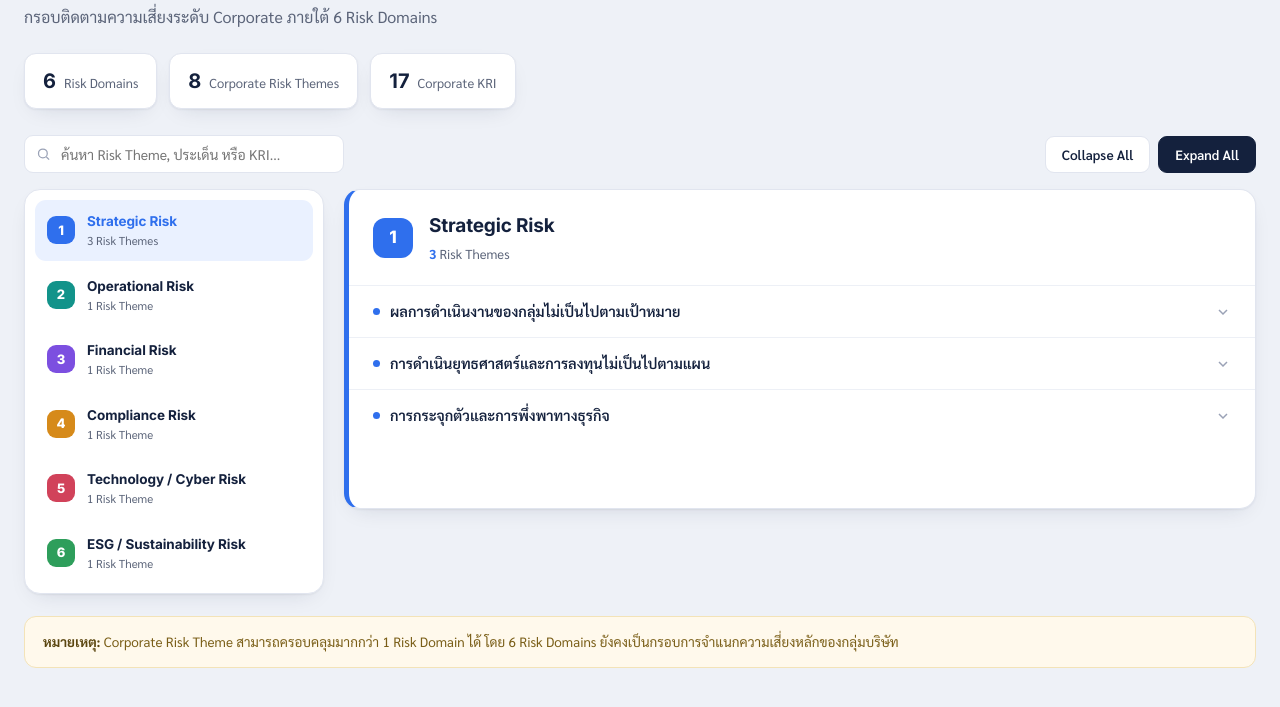
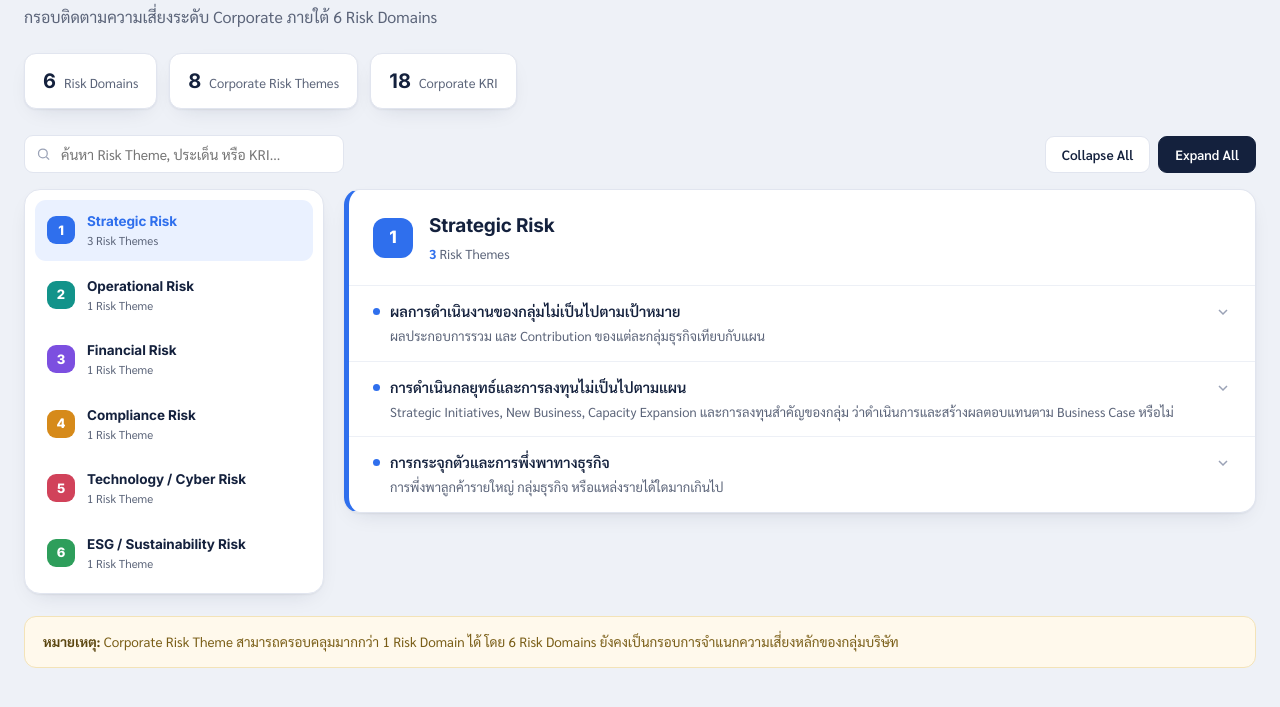
Before and after one commit to Thanitinw/ERM, a plain HTML site: page index.html in a window 1280 px wide. Shown: the part 135-842 px from the top of the page. Drawn offline with Linux system fonts and the light colour scheme.

Commit message:
Show tracking focus as an always-visible description; refresh content
Move "ประเด็นที่ Corporate ควรติดตาม" out from behind the click and show it as a subtitle directly under each Risk Theme title, so context is visible without expanding. Only the KRI list now stays behind the click. Also update all theme/focus/KRI text to the revised content, bringing the total to 18 KRIs.

Co-Authored-By: Claude Sonnet 5 <noreply@anthropic.com>

```diff
--- a/index.html
+++ b/index.html
@@ -164,21 +164,27 @@
   .theme-item:first-child{ border-top:none; }
 
   .theme-header{
-    display:flex; align-items:center; gap:10px;
+    display:flex; align-items:flex-start; gap:10px;
     padding:15px 24px; cursor:pointer; user-select:none;
   }
   .theme-header:hover{ background:#fbfcfe; }
 
   .theme-dot{
     flex:0 0 auto; width:7px; height:7px; border-radius:50%;
-    background: var(--accent, var(--c1));
+    background: var(--accent, var(--c1)); margin-top:7px;
+  }
+  .theme-text{
+    flex:1 1 auto; min-width:0;
+    display:flex; flex-direction:column; gap:4px;
   }
   .theme-title{
-    flex:1 1 auto; min-width:0;
     font-weight:600; color: var(--navy); font-size:14.5px; line-height:1.45;
   }
+  .theme-focus{
+    color: var(--sub); font-size:13px; line-height:1.5;
+  }
   .theme-chev{
-    flex:0 0 auto; width:16px; height:16px; color:#9aa2b6;
+    flex:0 0 auto; width:16px; height:16px; color:#9aa2b6; margin-top:3px;
     transition: transform .22s ease;
   }
   .theme-item.open .theme-chev{ transform: rotate(180deg); }
@@ -223,10 +229,6 @@
   .info-icon:hover::after,
   .info-icon:focus-visible::after{
     opacity:1; visibility:visible; transform:translateY(0);
-  }
-
-  .theme-focus{
-    color:#3c4359; font-size:14px; line-height:1.55;
   }
 
   .kri-list{ list-style:none; margin:0; padding:0; display:flex; flex-direction:column; gap:6px; }
@@ -286,7 +288,7 @@
   <div class="stats">
     <div class="stat"><b>6</b><span>Risk Domains</span></div>
     <div class="stat"><b>8</b><span>Corporate Risk Themes</span></div>
-    <div class="stat"><b>17</b><span>Corporate KRI</span></div>
+    <div class="stat"><b>18</b><span>Corporate KRI</span></div>
   </div>
 
   <div class="toolbar">
@@ -319,18 +321,18 @@ const DATA = [
     themes: [
       {
         title: "ผลการดำเนินงานของกลุ่มไม่เป็นไปตามเป้าหมาย",
-        focus: "การเติบโตและผลประกอบการของกลุ่มเทียบกับเป้าหมาย",
+        focus: "ผลประกอบการรวม และ Contribution ของแต่ละกลุ่มธุรกิจเทียบกับแผน",
         kris: ["Revenue Achievement %", "EBITDA Achievement %"]
       },
       {
-        title: "การดำเนินยุทธศาสตร์และการลงทุนไม่เป็นไปตามแผน",
-        focus: "ความคืบหน้าของ Strategic Initiatives, New Business และการลงทุนสำคัญ",
-        kris: ["% Strategic Projects ที่ล่าช้ากว่าแผน", "% Investment ที่ผลตอบแทนต่ำกว่า Business Case"]
+        title: "การดำเนินกลยุทธ์และการลงทุนไม่เป็นไปตามแผน",
+        focus: "Strategic Initiatives, New Business, Capacity Expansion และการลงทุนสำคัญของกลุ่ม ว่าดำเนินการและสร้างผลตอบแทนตาม Business Case หรือไม่",
+        kris: ["% Strategic Initiatives ที่ล่าช้าเกินเกณฑ์", "% Investment ที่ Forecast Return ต่ำกว่า Business Case"]
       },
       {
         title: "การกระจุกตัวและการพึ่งพาทางธุรกิจ",
-        focus: "การพึ่งพาลูกค้า ธุรกิจ ตลาด หรือแหล่งรายได้สำคัญ",
-        kris: ["% Revenue จาก Top 5 Customers", "% Revenue จากธุรกิจหลัก"]
+        focus: "การพึ่งพาลูกค้ารายใหญ่ กลุ่มธุรกิจ หรือแหล่งรายได้ใดมากเกินไป",
+        kris: ["% Revenue จาก Top 5 Customers", "% Revenue / EBITDA จากกลุ่มธุรกิจที่มีสัดส่วนสูงสุด"]
       }
     ]
   },
@@ -339,8 +341,8 @@ const DATA = [
     themes: [
       {
         title: "ความต่อเนื่องและความสามารถในการดำเนินธุรกิจ",
-        focus: "ความพร้อมของการผลิต โครงการ Supply Chain วัตถุดิบ และทรัพยากรสำคัญของบริษัทย่อย",
-        kris: ["% Critical Operations ที่มีสถานะเกินเกณฑ์", "% Critical Materials ต่ำกว่า Safety Level"]
+        focus: "ความสามารถของธุรกิจสำคัญในการผลิต ส่งมอบโครงการ ผลิตไฟฟ้า จัดหาวัตถุดิบ และให้บริการได้ต่อเนื่อง",
+        kris: ["% Group Revenue / EBITDA ที่อยู่ภายใต้ Critical Operational Risk ระดับ Red", "% Major Backlog / Revenue at Risk จากปัญหาการดำเนินงาน"]
       }
     ]
   },
@@ -349,8 +351,8 @@ const DATA = [
     themes: [
       {
         title: "ความมั่นคงทางการเงินและกระแสเงินสดของกลุ่ม",
-        focus: "สภาพคล่อง กระแสเงินสด การเรียกเก็บเงิน และคุณภาพลูกหนี้",
-        kris: ["Operating Cash Flow vs Plan", "Liquidity Headroom", "% AR Overdue >90 วัน"]
+        focus: "Cash Flow, Liquidity และความสามารถในการเรียกเก็บเงินของบริษัทย่อย รวมถึงเงินสดที่บริษัทแม่สามารถนำมาใช้ได้",
+        kris: ["Operating Cash Flow vs Plan", "% AR Overdue > 90 วัน", "Liquidity Headroom"]
       }
     ]
   },
@@ -359,8 +361,8 @@ const DATA = [
     themes: [
       {
         title: "Compliance &amp; Sustainability",
-        focus: "การปฏิบัติตามกฎหมาย ใบอนุญาต และเงื่อนไขสำคัญของธุรกิจ",
-        kris: ["จำนวน Material Compliance Incidents", "จำนวน Critical Licenses at Risk"]
+        focus: "กฎหมาย ใบอนุญาต สัมปทาน เงื่อนไขสัญญา หรือข้อกำหนดสำคัญที่หากไม่ปฏิบัติตามอาจกระทบการดำเนินธุรกิจ",
+        kris: ["จำนวน Material Compliance Incidents", "จำนวน Critical Licenses / Permits / Contractual Conditions at Risk"]
       }
     ]
   },
@@ -369,8 +371,8 @@ const DATA = [
     themes: [
       {
         title: "ความต่อเนื่องและความสามารถในการดำเนินธุรกิจ",
-        focus: "ความพร้อมและเสถียรภาพของระบบ IT / OT / Cyber ที่สำคัญ",
-        kris: ["Critical System Downtime", "Critical System Availability %", "จำนวน Critical Cyber Incidents"]
+        focus: "ความพร้อมของระบบ IT / OT / ERP / SCADA และระบบ Digital ที่สำคัญต่อการดำเนินงานของกลุ่ม",
+        kris: ["Critical System Downtime", "Critical System Availability %", "จำนวน High / Critical Cyber Incidents"]
       }
     ]
   },
@@ -379,8 +381,8 @@ const DATA = [
     themes: [
       {
         title: "Compliance &amp; Sustainability",
-        focus: "ผลการดำเนินงานด้าน ESG และ Sustainability ที่มีนัยสำคัญต่อกลุ่ม",
-        kris: ["% Material ESG Targets Achievement", "จำนวน Significant ESG Incidents"]
+        focus: "เป้าหมายด้านสิ่งแวดล้อม ความปลอดภัย ชุมชน และ Sustainability ที่มีนัยสำคัญต่อกลุ่ม",
+        kris: ["% Material ESG Targets ที่ต่ำกว่าเป้าหมาย", "จำนวน Significant ESG / EHS / Community Incidents"]
       }
     ]
   }
@@ -411,18 +413,15 @@ function renderThemeItem(theme){
     <div class="theme-item" data-theme data-search="${themeSearchStr(theme)}">
       <div class="theme-header" data-theme-toggle>
         <span class="theme-dot"></span>
-        <div class="theme-title">${theme.title}</div>
+        <div class="theme-text">
+          <div class="theme-title">${theme.title}</div>
+          <div class="theme-focus">${theme.focus}</div>
+        </div>
         <svg class="theme-chev" viewBox="0 0 24 24" fill="none" stroke="currentColor" stroke-width="2.2"><path d="m6 9 6 6 6-6"/></svg>
       </div>
       <div class="theme-body">
         <div class="theme-body-inner">
           <div class="theme-detail">
-            <div class="detail-block">
-              <span class="info-icon" tabindex="0" data-tooltip="ประเด็นที่ Corporate ควรติดตาม">
-                <svg viewBox="0 0 24 24" fill="none" stroke="currentColor" stroke-width="2.5"><circle cx="12" cy="12" r="10"/><line x1="12" y1="16" x2="12" y2="11"/><line x1="12" y1="8" x2="12.01" y2="8"/></svg>
-              </span>
-              <div class="theme-focus">${theme.focus}</div>
-            </div>
             <div class="detail-block">
               <span class="info-icon" tabindex="0" data-tooltip="Corporate KRI">
                 <svg viewBox="0 0 24 24" fill="none" stroke="currentColor" stroke-width="2.5"><circle cx="12" cy="12" r="10"/><line x1="12" y1="16" x2="12" y2="11"/><line x1="12" y1="8" x2="12.01" y2="8"/></svg>
```
